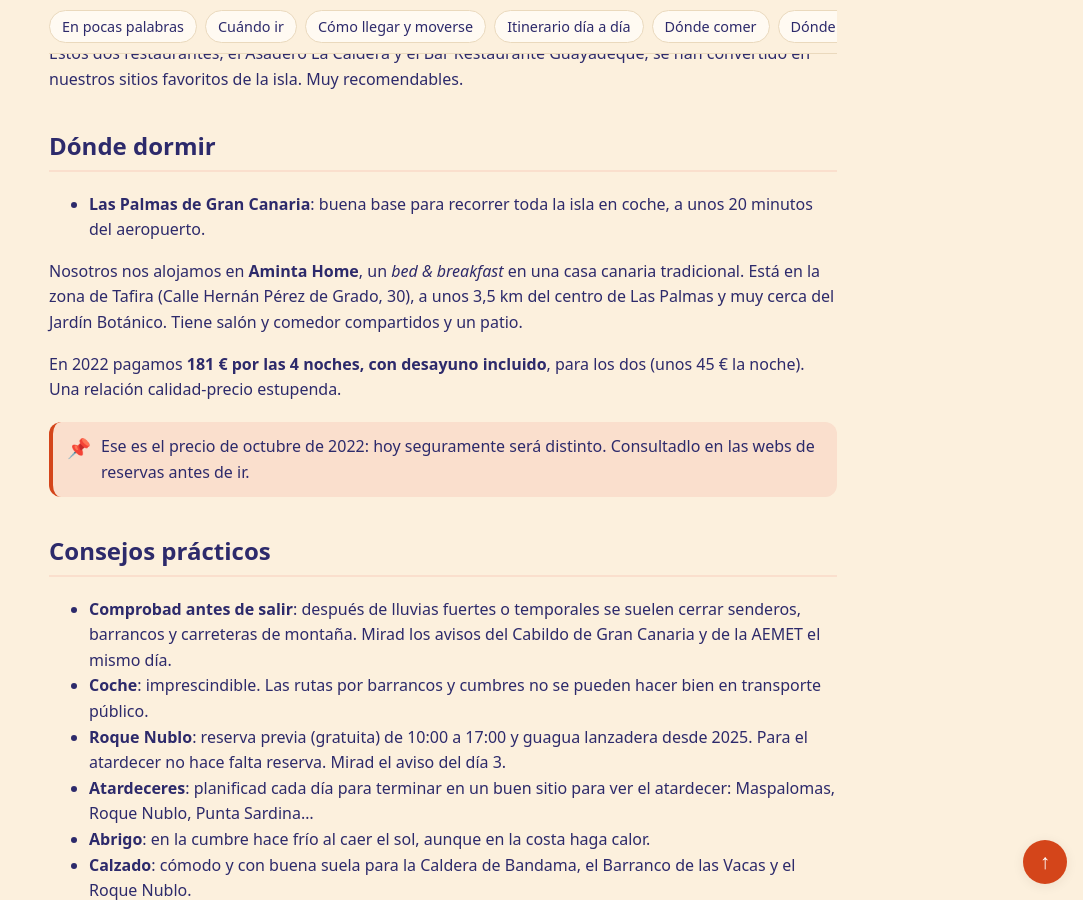
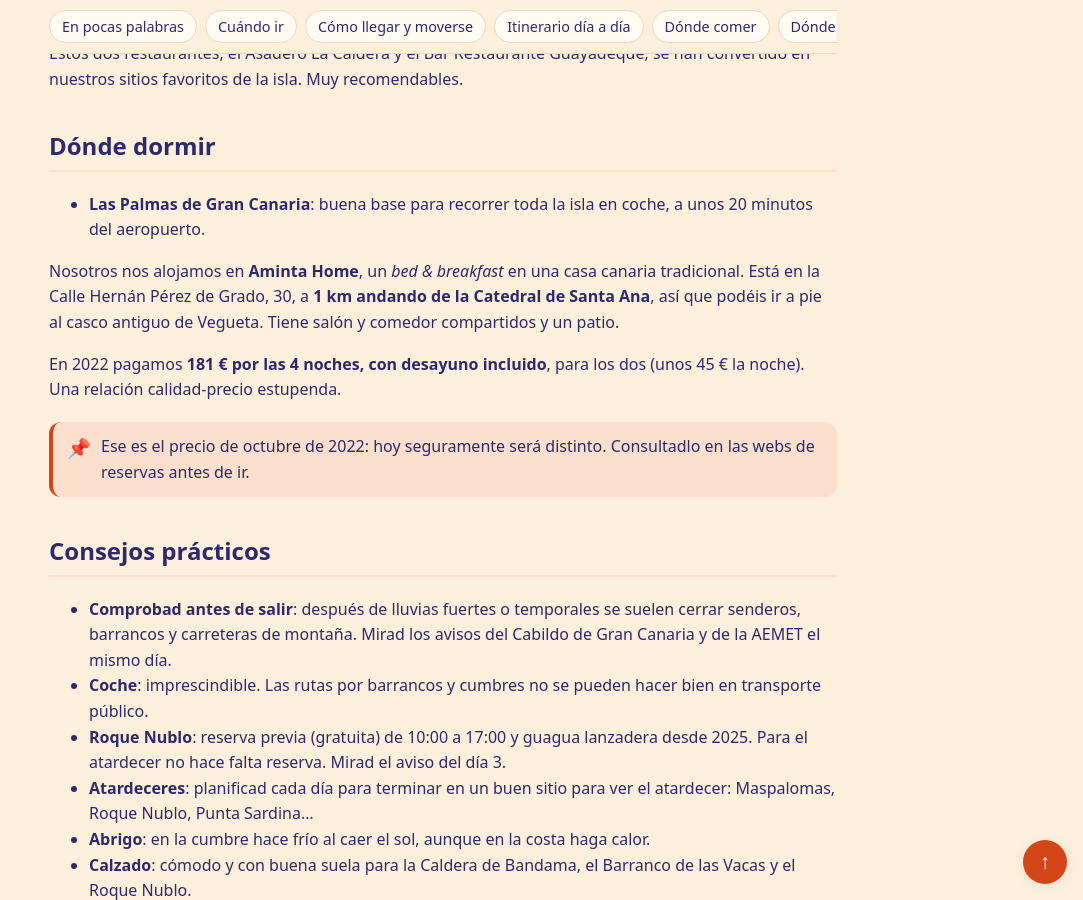
Before and after one commit to cristinacontinente-hue/guias-viajes, a Jekyll site: the page built from viajes/gran-canaria-2022/index.md, in a window 1280 px wide and 900 px high, scrolled down 10627 px. Shown: the whole window, without its empty margins (197-1280 px from the left). Built offline with Jekyll 4.4.1, drawn with Linux system fonts in a browser that asks for light colours.

Commit message:
Gran Canaria: ubicación correcta de Aminta Home
Co-Authored-By: Claude Opus 5.5 <noreply@anthropic.com>
Claude-Session: https://claude.ai/code/session_016iMyWm3ZBq7dnBd6R2jnWq

```diff
--- a/viajes/gran-canaria-2022/index.md
+++ b/viajes/gran-canaria-2022/index.md
@@ -209,7 +209,7 @@ Estos dos restaurantes, el Asadero La Caldera y el Bar Restaurante Guayadeque, s
 
 - **Las Palmas de Gran Canaria**: buena base para recorrer toda la isla en coche, a unos 20 minutos del aeropuerto.
 
-Nosotros nos alojamos en **Aminta Home**, un *bed & breakfast* en una casa canaria tradicional. Está en la zona de Tafira (Calle Hernán Pérez de Grado, 30), a unos 3,5 km del centro de Las Palmas y muy cerca del Jardín Botánico. Tiene salón y comedor compartidos y un patio.
+Nosotros nos alojamos en **Aminta Home**, un *bed & breakfast* en una casa canaria tradicional. Está en la Calle Hernán Pérez de Grado, 30, a **1 km andando de la Catedral de Santa Ana**, así que podéis ir a pie al casco antiguo de Vegueta. Tiene salón y comedor compartidos y un patio.
 
 En 2022 pagamos **181 € por las 4 noches, con desayuno incluido**, para los dos (unos 45 € la noche). Una relación calidad-precio estupenda.
 
```
